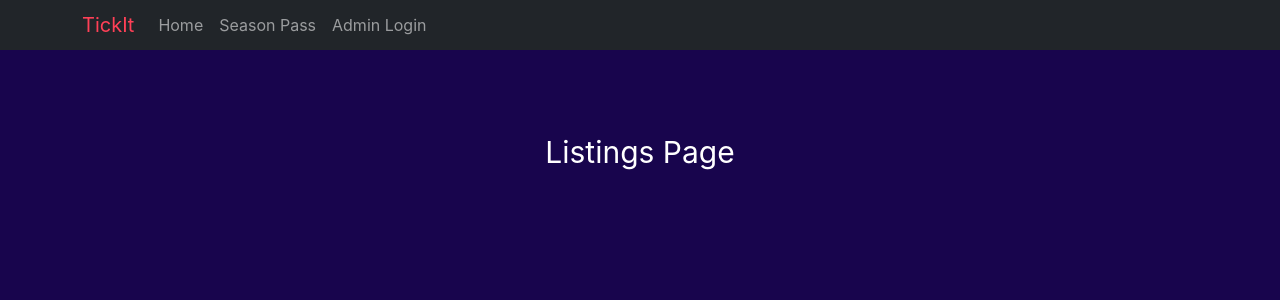
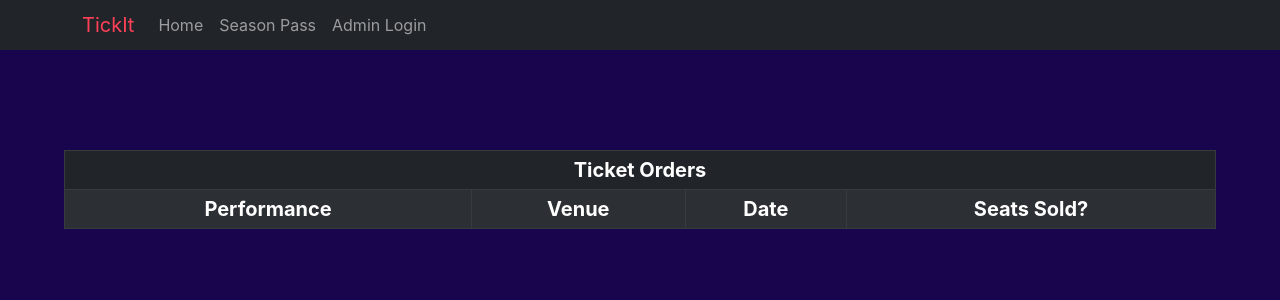
Before and after one commit to PatrickBerz/tick-it, a React (Create React App) app in the folder frontend/: page /listings in a window 1280 px wide. Shown: the top 300 px of the page. Built offline with nearby package versions, Linux system fonts and the light colour scheme.

Commit message:
creating table for performance listings

```diff
--- a/frontend/src/components/listings.jsx
+++ b/frontend/src/components/listings.jsx
@@ -1,14 +1,37 @@
 import 'bootstrap/dist/css/bootstrap.min.css';
-import { Form, Stack,Button, Alert } from 'react-bootstrap';
+import { Form, Stack,Button, Alert, Table } from 'react-bootstrap';
 import React, {useState} from 'react';
 
 export const Listings = () =>{
 
 
     return (
-        <Stack direction='vertical' style={{color: 'white', alignItems:'center', marginTop:'80px' }} gap={1}>
-                <div style={{fontSize:'30px'}}>Listings Page</div>
+        <div style={{maxWidth:'100%', maxHeight:'100%', alignSelf:'center'}}>
+        <Table align='center' bordered responsive striped hover variant='dark' size='sm' style={{maxWidth:'90%', maxHeight:'70%', marginTop:'100px'}}>
+            <thead><tr><th style={{textAlign:'center', fontSize:'20px'}} colSpan={6}>Ticket Orders</th></tr></thead>
+                <tbody style={{ fontSize: '20px', color: "white"}}>
+                <tr>
+                    <th style={{textAlign:'center'}}>Performance</th>
+                    <th style={{textAlign:'center'}}>Venue</th>
+                    <th style={{textAlign:'center'}}>Date</th>
+                    <th style={{textAlign:'center'}}>Seats Sold?</th>
+                </tr>
 
-        </Stack>
+                    {/* {data.map((item, index) => (
+                    <tr key={index} style={{alignItems:'center'}}>
+                        <td style={{textAlign:'center'}}>{item.ticket.confNum}</td>
+                        <td>{item.ticket.purchaser.first} </td>
+                        <td>{item.ticket.purchaser.last} </td>
+                        <td>{item.ticket.performance}</td>
+                        <td style={{textAlign:'center'}}>{item.ticket.seat.seatNum}</td>
+                        <td style={{textAlign:'center'}}>{item.ticket.paymentStatus}</td>
+                    </tr>
+                ))} */}
+
+            </tbody>
+        </Table>
+
+    </div>
+
     )
 }
```
